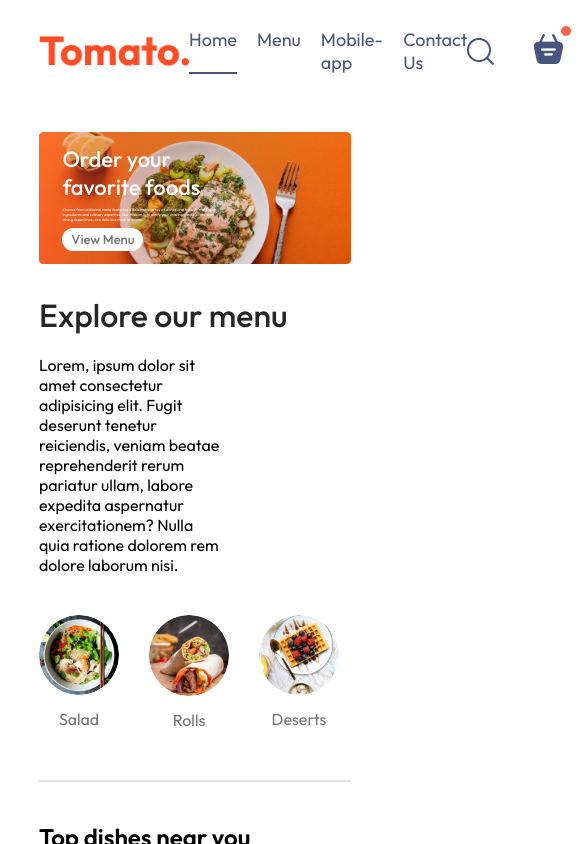
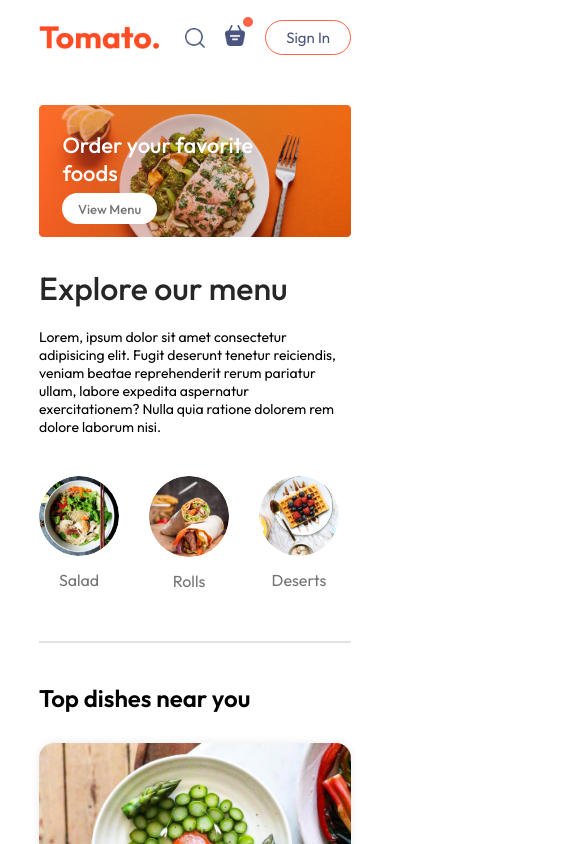
Before and after one commit to bizimsiti/food-del, a React (Vite) app in the folder frontend/: page / in a window 390 px wide. Shown: the top 844 px of the page, 585 px wide, since content can reach past the window. Built offline with nearby package versions, Linux system fonts and the light colour scheme.

Commit message:
responsive

```diff
--- /dev/null
+++ b/frontend/src/components/AppDownload/AppDownload.css
@@ -0,0 +1,23 @@
+.app-download {
+  margin: auto auto;
+  margin-top: 100px;
+  font-size: max(3vw, 20px);
+  text-align: center;
+  font-weight: 500;
+}
+
+.app-download-platforms {
+  display: flex;
+  justify-content: center;
+  gap: max(2vw, 20px);
+  margin-top: 40px;
+}
+.app-download-platforms img {
+  width: max(30vw, 120px);
+  max-width: 180px;
+  transition: 0.5s;
+  cursor: pointer;
+}
+.app-download-platforms img:hover {
+  transform: scale(1.05);
+}
--- /dev/null
+++ b/frontend/src/components/AppDownload/AppDownload.jsx
@@ -0,0 +1,17 @@
+import React from "react";
+import "./AppDownload.css";
+import { assets } from "../../assets/assets";
+export const AppDownload = () => {
+  return (
+    <div className="app-download" id="app-download">
+      <p>
+        For Better Exprience Download <br />
+        Tomato App
+      </p>
+      <div className="app-download-platforms">
+        <img src={assets.play_store} alt="" />
+        <img src={assets.app_store} alt="" />
+      </div>
+    </div>
+  );
+};
--- a/frontend/src/components/ExploreMenu/ExploreMenu.css
+++ b/frontend/src/components/ExploreMenu/ExploreMenu.css
@@ -52,3 +52,10 @@
   background-color: #e2e2e2;
   border: none;
 }
+
+@media (max-width: 1050px) {
+  .explore-menu-text {
+    max-width: 100%;
+    font-size: 14px;
+  }
+}
--- a/frontend/src/components/FoodDisplay/FoodDisplay.css
+++ b/frontend/src/components/FoodDisplay/FoodDisplay.css
@@ -7,7 +7,7 @@
 }
 .food-display-list {
   display: grid;
-  grid-template-columns: repeat(auto-fill, minmax(240px, 1fr));
+  grid-template-columns: repeat(auto-fit, minmax(240px, 1fr));
   margin-top: 30px;
   gap: 30px;
   row-gap: 50px;
--- a/frontend/src/components/Footer/Footer.css
+++ b/frontend/src/components/Footer/Footer.css
@@ -52,3 +52,14 @@
   background-color: grey;
   border: none;
 }
+
+@media (max-width: 750px) {
+  .footer-content {
+    display: flex;
+    flex-direction: column;
+    gap: 35px;
+  }
+  .footer-copyright {
+    text-align: center;
+  }
+}
--- a/frontend/src/components/Footer/Footer.jsx
+++ b/frontend/src/components/Footer/Footer.jsx
@@ -3,7 +3,7 @@ import "./Footer.css";
 import { assets } from "../../assets/assets";
 const Footer = () => {
   return (
-    <div className="footer">
+    <div className="footer" id="footer">
       <div className="footer-content">
         <div className="footer-left">
           <img src={assets.logo} alt="" />
--- a/frontend/src/components/Header/Header.css
+++ b/frontend/src/components/Header/Header.css
@@ -36,3 +36,21 @@
   font-size: max(1vw, 13px);
   border-radius: 50px;
 }
+
+@media (max-width: 1050px) {
+  .header-contents {
+    max-width: 45%;
+  }
+}
+
+@media (max-width: 750px) {
+  .header-contents {
+    max-width: 65%;
+  }
+  .header-contents p {
+    display: none;
+  }
+  .header-contents button {
+    padding: 2vw 4vw;
+  }
+}
--- a/frontend/src/components/Navbar/Navbar.css
+++ b/frontend/src/components/Navbar/Navbar.css
@@ -59,3 +59,48 @@
   top: -8px;
   right: -8px;
 }
+
+@media (max-width: 1050px) {
+  .navbar .logo {
+    width: 140px;
+  }
+  .navbar-menu {
+    gap: 20px;
+    font-size: 17px;
+  }
+  .navbar-right {
+    gap: 30px;
+  }
+  .navbar-right img {
+    width: 22px;
+  }
+  .navbar-right button {
+    padding: 8px 25px;
+  }
+}
+
+@media (max-width: 900px) {
+  .navbar .logo {
+    width: 120px;
+  }
+  .navbar-menu {
+    gap: 15px;
+    font-size: 16px;
+  }
+  .navbar-right {
+    gap: 20px;
+  }
+  .navbar-right img {
+    width: 20px;
+  }
+  .navbar-right button {
+    padding: 7px 20px;
+    font-size: 15px;
+  }
+}
+
+@media (max-width: 750px) {
+  .navbar-menu {
+    display: none;
+  }
+}
--- a/frontend/src/components/Navbar/Navbar.jsx
+++ b/frontend/src/components/Navbar/Navbar.jsx
@@ -1,6 +1,7 @@
 import "./Navbar.css";
 import { assets } from "../../assets/assets";
 import { useState } from "react";
+import { Link } from "react-router-dom";
 const Navbar = () => {
   const [menu, setMenu] = useState("home");
 
@@ -8,30 +9,33 @@ const Navbar = () => {
     <div className="navbar">
       <img src={assets.logo} alt="" className="logo" />
       <ul className="navbar-menu">
-        <li
+        <Link
+          to="/"
           onClick={() => setMenu("home")}
           className={menu === "home" ? "active" : ""}
-        >
           Home
-        </li>
-        <li
+        />
+        <a
+          href="#explore-menu"
           onClick={() => setMenu("menu")}
           className={menu === "menu" ? "active" : ""}
         >
           Menu
-        </li>
-        <li
+        </a>
+        <a
+          href="#app-download"
           onClick={() => setMenu("mobile-app")}
           className={menu === "mobile-app" ? "active" : ""}
         >
           Mobile-app
-        </li>
-        <li
+        </a>
+        <a
+          href="#footer"
           onClick={() => setMenu("contact-us")}
           className={menu === "contact-us" ? "active" : ""}
         >
           Contact Us
-        </li>
+        </a>
       </ul>
       <div className="navbar-right">
         <img src={assets.search_icon} alt="" />
--- a/frontend/src/index.css
+++ b/frontend/src/index.css
@@ -4,6 +4,7 @@
   margin: 0;
   box-sizing: border-box;
   font-family: Outfit;
+  scroll-behavior: smooth;
 }
 
 body {
--- a/frontend/src/pages/Home/Home.jsx
+++ b/frontend/src/pages/Home/Home.jsx
@@ -3,6 +3,7 @@ import ExploreMenu from "../../components/ExploreMenu/ExploreMenu";
 import Header from "../../components/Header/Header";
 import "./Home.css";
 import FoodDisplay from "../../components/FoodDisplay/FoodDisplay";
+import { AppDownload } from "../../components/AppDownload/AppDownload";
 const Home = () => {
   const [category, setCategory] = useState("All");
 
@@ -11,6 +12,7 @@ const Home = () => {
       <Header />
       <ExploreMenu category={category} setCategory={setCategory} />
       <FoodDisplay category={category} />
+      <AppDownload />
     </div>
   );
 };
```
